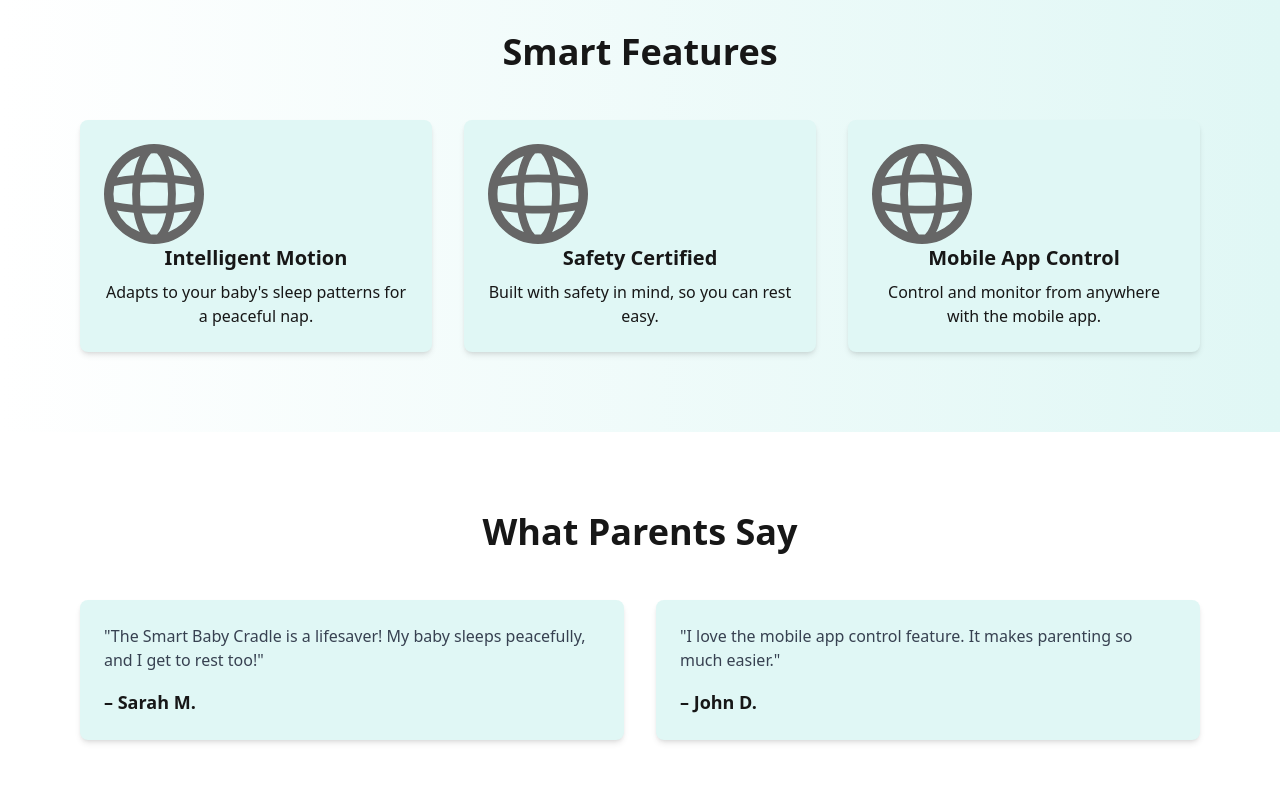
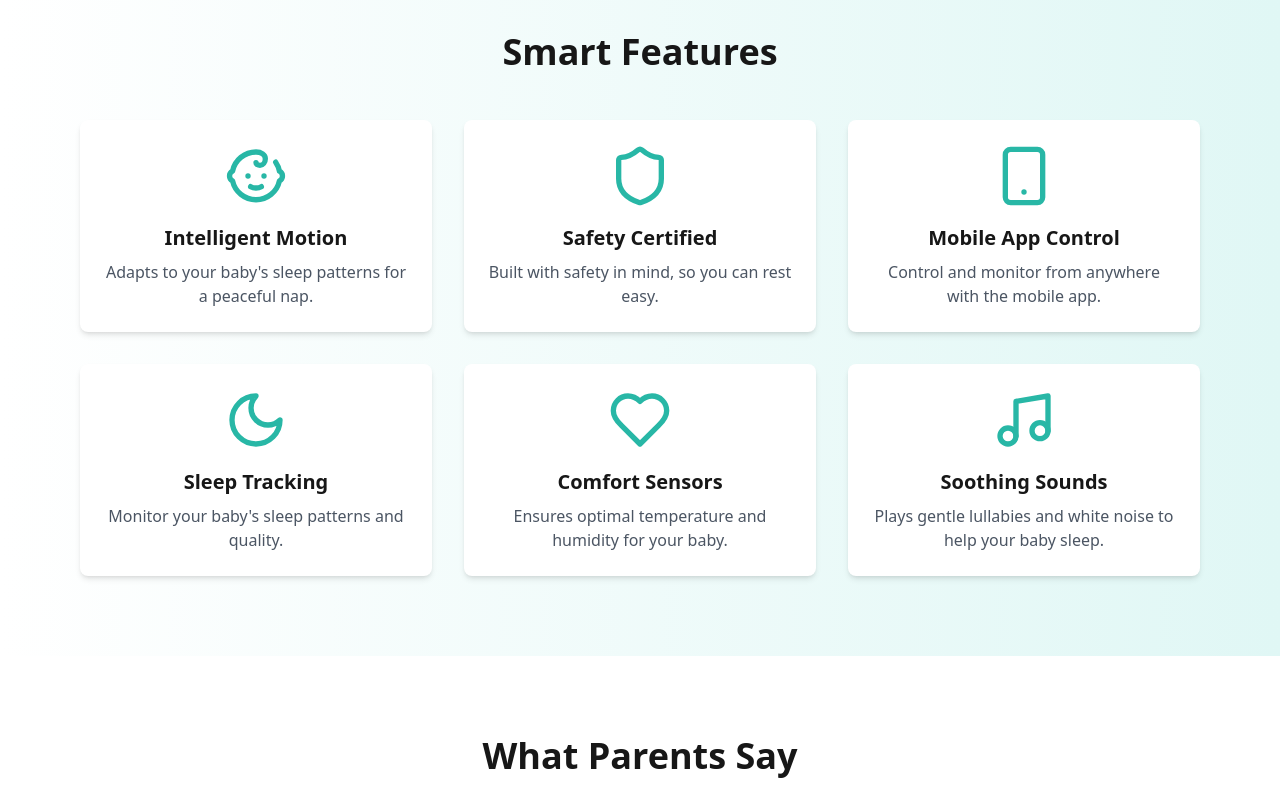
Before and after one commit to Crad-lers/Cradlers, a Next.js app: page / in a window 1280 px wide. Shown: the part 460-1260 px from the top of the page. Built offline with nearby package versions, Linux system fonts and the light colour scheme.

Commit message:
feat/add features

```diff
--- a/app/page.tsx
+++ b/app/page.tsx
@@ -1,17 +1,20 @@
-import Head from 'next/head';
-import Image from 'next/image';
+import Head from "next/head"
+import Image from "next/image"
+import { Baby, Shield, Smartphone, Moon, Heart, Music } from "lucide-react"
 
 export default function Home() {
   return (
     <>
       <Head>
         <title>Cradlers - Comfort and Care for Your Little One</title>
-        <meta name="description" content="Cradlers – Smart Baby Cradle that gently rocks your baby to sleep with intelligent motion technology." />
-        <link rel="icon" href="/favicon.ico" />
+        <meta
+          name="description"
+          content="Cradlers – Smart Baby Cradle that gently rocks your baby to sleep with intelligent motion technology."
+        />
+        <link rel="icon" href="/logo.png" />
       </Head>
 
       <main className="bg-gradient-to-r from-white to-[#E0F7F5] min-h-screen font-sans">
-
         {/* Header Section */}
         <header className="bg-white shadow-md fixed w-full top-0 z-50">
           <nav className="max-w-6xl mx-auto flex justify-between items-center py-4 px-6">
@@ -20,12 +23,31 @@ export default function Home() {
               <span className="text-2xl font-bold text-[#30D5C8]">Cradlers</span>
             </div>
             <ul className="hidden md:flex space-x-8 text-gray-700">
-              <li><a href="#home" className="hover:text-[#30D5C8] transition">Home</a></li>
-              <li><a href="#features" className="hover:text-[#30D5C8] transition">Features</a></li>
-              <li><a href="#testimonials" className="hover:text-[#30D5C8] transition">Testimonials</a></li>
-              <li><a href="#contact" className="hover:text-[#30D5C8] transition">Contact</a></li>
+              <li>
+                <a href="#home" className="hover:text-[#30D5C8] transition">
+                  Home
+                </a>
+              </li>
+              <li>
+                <a href="#features" className="hover:text-[#30D5C8] transition">
+                  Features
+                </a>
+              </li>
+              <li>
+                <a href="#testimonials" className="hover:text-[#30D5C8] transition">
+                  Testimonials
+                </a>
+              </li>
+              <li>
+                <a href="#contact" className="hover:text-[#30D5C8] transition">
+                  Contact
+                </a>
+              </li>
             </ul>
-            <a href="#" className="hidden md:inline-block bg-[#28B7A6] hover:bg-[#1F9786] text-white py-2 px-6 rounded-lg shadow-lg transition">
+            <a
+              href="#"
+              className="hidden md:inline-block bg-[#28B7A6] hover:bg-[#1F9786] text-white py-2 px-6 rounded-lg shadow-lg transition"
+            >
               Buy Now
             </a>
           </nav>
@@ -33,36 +55,47 @@ export default function Home() {
 
         {/* Hero Section */}
         <section id="home" className="text-center py-32 pt-28">
-          <h1 className="text-5xl font-bold text-gray-800 mb-4">
-            Smart Baby Cradle
-          </h1>
-          <p className="text-lg text-gray-600 mb-8">
-            Comfort and Care for Your Little One
-          </p>
+          <h1 className="text-5xl font-bold text-gray-800 mb-4">Smart Baby Cradle</h1>
+          <p className="text-lg text-gray-600 mb-8">Comfort and Care for Your Little One</p>
           <button className="bg-[#28B7A6] hover:bg-[#1F9786] text-white py-3 px-6 rounded-lg shadow-lg transition duration-300">
             Shop Now
           </button>
         </section>
 
         {/* Features Section */}
-        <section id="features" className="py-20 bg-red">
+        <section id="features" className="py-20">
           <div className="max-w-6xl mx-auto px-4">
             <h2 className="text-4xl font-bold text-center mb-12">Smart Features</h2>
-            <div className="grid grid-cols-1 md:grid-cols-3 gap-8">
-              <div className="text-center p-6 bg-[#E0F7F5] rounded-lg shadow-md">
-                <Image src="/globe.svg" alt="Intelligent Motion" width={100} height={100} />
+            <div className="grid grid-cols-1 md:grid-cols-2 lg:grid-cols-3 gap-8">
+              <div className="text-center p-6 bg-white rounded-lg shadow-md hover:shadow-lg transition-shadow duration-300">
+                <Baby className="w-16 h-16 mx-auto mb-4 text-[#28B7A6]" />
                 <h3 className="text-xl font-semibold mb-2">Intelligent Motion</h3>
-                <p>Adapts to your baby's sleep patterns for a peaceful nap.</p>
+                <p className="text-gray-600">Adapts to your baby's sleep patterns for a peaceful nap.</p>
               </div>
-              <div className="text-center p-6 bg-[#E0F7F5] rounded-lg shadow-md">
-                <Image src="/globe.svg" alt="Safety Certified" width={100} height={100} />
+              <div className="text-center p-6 bg-white rounded-lg shadow-md hover:shadow-lg transition-shadow duration-300">
+                <Shield className="w-16 h-16 mx-auto mb-4 text-[#28B7A6]" />
                 <h3 className="text-xl font-semibold mb-2">Safety Certified</h3>
-                <p>Built with safety in mind, so you can rest easy.</p>
+                <p className="text-gray-600">Built with safety in mind, so you can rest easy.</p>
               </div>
-              <div className="text-center p-6 bg-[#E0F7F5] rounded-lg shadow-md">
-                <Image src="/globe.svg" alt="Mobile App Control" width={100} height={100} />
+              <div className="text-center p-6 bg-white rounded-lg shadow-md hover:shadow-lg transition-shadow duration-300">
+                <Smartphone className="w-16 h-16 mx-auto mb-4 text-[#28B7A6]" />
                 <h3 className="text-xl font-semibold mb-2">Mobile App Control</h3>
-                <p>Control and monitor from anywhere with the mobile app.</p>
+                <p className="text-gray-600">Control and monitor from anywhere with the mobile app.</p>
+              </div>
+              <div className="text-center p-6 bg-white rounded-lg shadow-md hover:shadow-lg transition-shadow duration-300">
+                <Moon className="w-16 h-16 mx-auto mb-4 text-[#28B7A6]" />
+                <h3 className="text-xl font-semibold mb-2">Sleep Tracking</h3>
+                <p className="text-gray-600">Monitor your baby's sleep patterns and quality.</p>
+              </div>
+              <div className="text-center p-6 bg-white rounded-lg shadow-md hover:shadow-lg transition-shadow duration-300">
+                <Heart className="w-16 h-16 mx-auto mb-4 text-[#28B7A6]" />
+                <h3 className="text-xl font-semibold mb-2">Comfort Sensors</h3>
+                <p className="text-gray-600">Ensures optimal temperature and humidity for your baby.</p>
+              </div>
+              <div className="text-center p-6 bg-white rounded-lg shadow-md hover:shadow-lg transition-shadow duration-300">
+                <Music className="w-16 h-16 mx-auto mb-4 text-[#28B7A6]" />
+                <h3 className="text-xl font-semibold mb-2">Soothing Sounds</h3>
+                <p className="text-gray-600">Plays gentle lullabies and white noise to help your baby sleep.</p>
               </div>
             </div>
           </div>
@@ -95,5 +128,5 @@ export default function Home() {
         </footer>
       </main>
     </>
-  );
+  )
 }
```
Also changed, not shown: package.json (+5 -4 lines), 1 other file (tests, documents, lock files or other folders).
